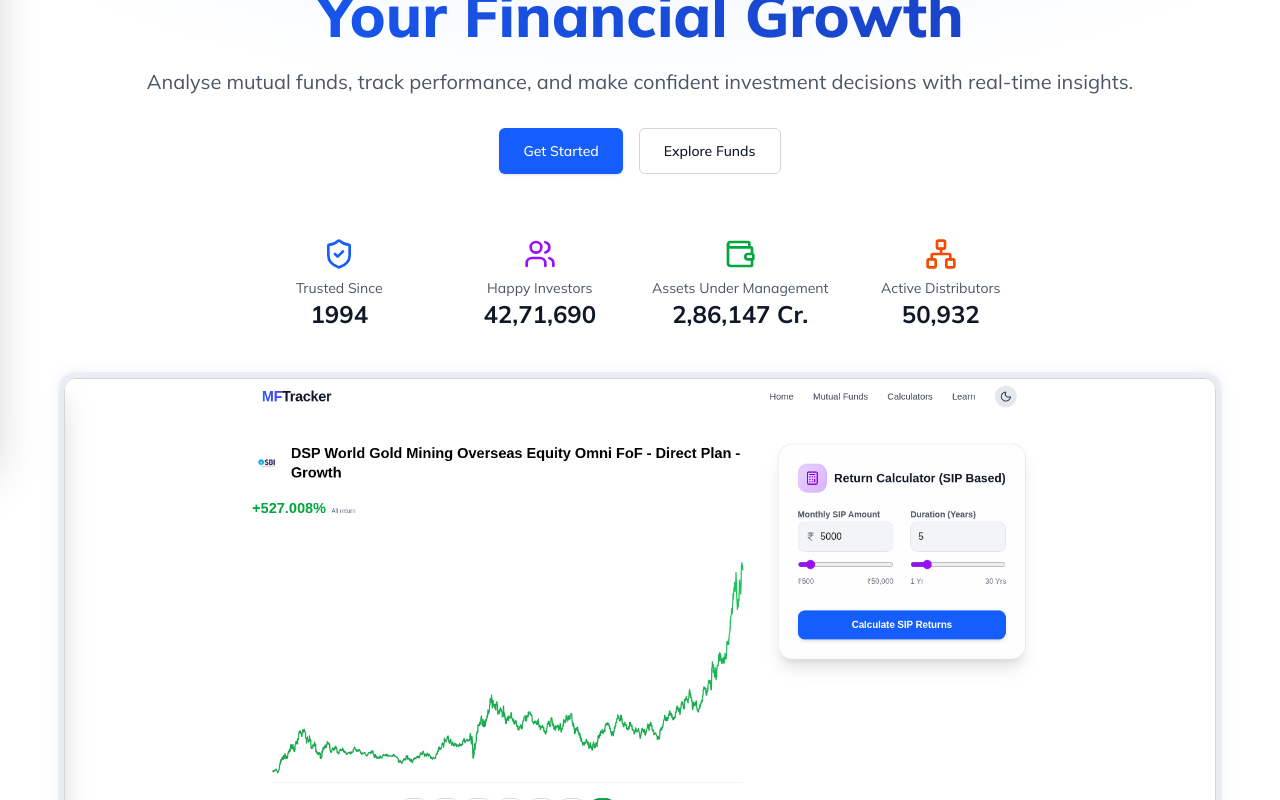
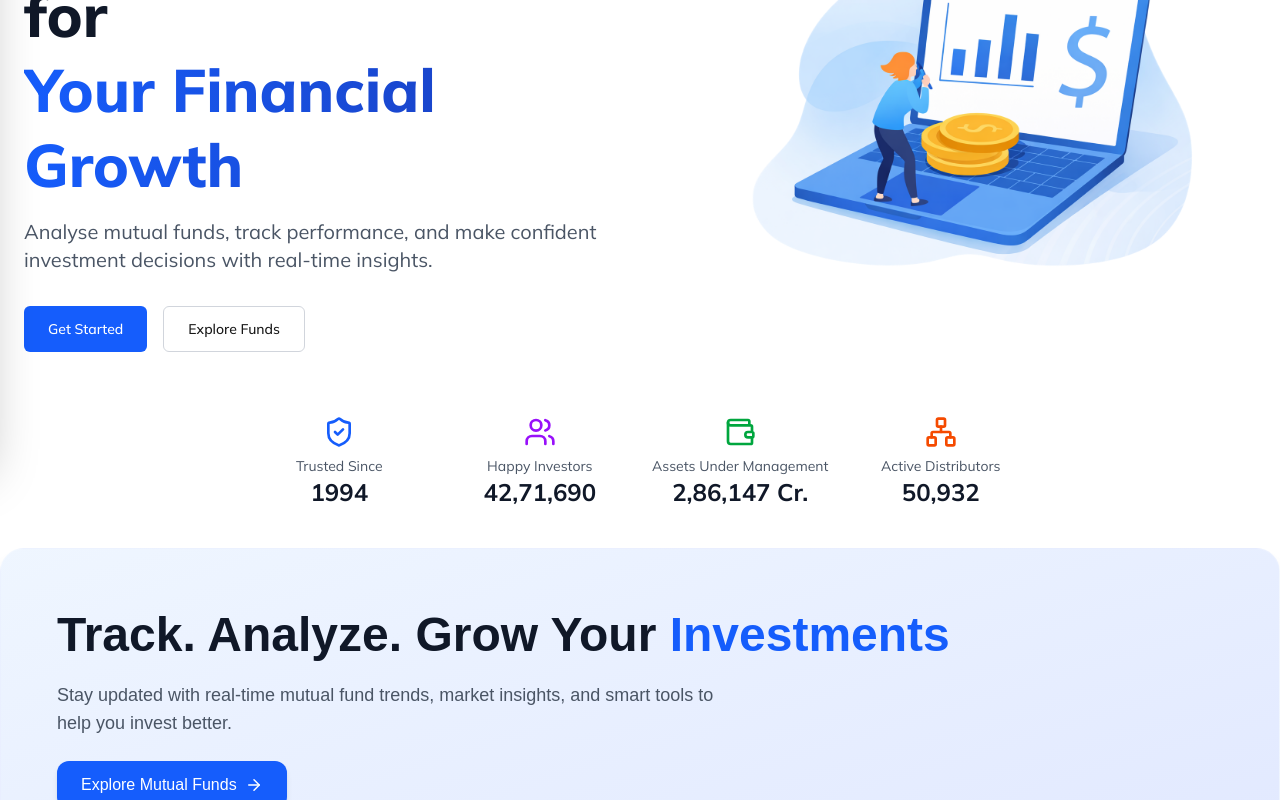
Before and after one commit to mithalesh-mk/fundBank-app, a Next.js app: page / in a window 1280 px wide. Shown: the part 340-1140 px from the top of the page. Built offline with nearby package versions, Linux system fonts and the light colour scheme.

Commit message:
home page layout

```diff
--- a/app/mutual-funds/[schemeId]/page.tsx
+++ b/app/mutual-funds/[schemeId]/page.tsx
@@ -159,7 +159,7 @@ export default function Graph() {
           {/* Fund Heading + Logo */}
           <div className="mb-6 flex items-center gap-4">
             <img
-              src="https://res.cloudinary.com/duvp4yuyu/image/upload/v1765475412/dsp-mutual-fund_nrbmh8.png"
+              src={fundMeta?.amc_img}
               alt="Fund Logo"
               className="w-12 h-12 rounded-md"
             />
--- a/app/mutual-funds/page.tsx
+++ b/app/mutual-funds/page.tsx
@@ -345,11 +345,10 @@ export default function MutualFunds() {
                   >
                     <td className="px-6 py-3 flex items-center gap-3 max-w-64 md:max-w-full">
                       <img
-                        src={
-                          'https://logo.clearbit.com/sbi.co.in'
-                        }
+                        src={fund.amc_img}
+                        alt={fund.display_name}
                         onError={(e) => (e.currentTarget.src = '/mf.png')}
-                        className="w-8 h-8 rounded"
+                        className="w-8 h-8 rounded object-contain"
                       />
                       <a
                         href={`/mutual-funds/${fund.scheme_code}`}
@@ -358,7 +357,6 @@ export default function MutualFunds() {
                         {fund?.display_name || '—'}
                       </a>
                     </td>
-
                     <td className="px-6 py-3 hidden md:table-cell whitespace-nowrap text-sm max-w-48 md:max-w-full">
                       {fund?.sub_category || '—'}
                     </td>
--- a/components/Hero.tsx
+++ b/components/Hero.tsx
@@ -1,18 +1,22 @@
-import Image from 'next/image';
-import Stats from './Stats';
+import Image from "next/image";
+import Stats from "./Stats";
 
 const Hero = () => {
   return (
-    <div
+    <section
       className="
-        w-full flex justify-center text-center px-6
-
+        w-full px-6
         bg-[radial-gradient(ellipse_80%_50%_at_50%_-20%,hsl(210,100%,90%),transparent)]
         dark:bg-[radial-gradient(ellipse_80%_50%_at_50%_-20%,hsl(210,100%,16%),transparent)]
       "
     >
-      <div className="w-full font-mulish mt-28 relative">
-        <div className="absolute inset-0 rounded-full pointer-events-none"></div>
+      <div className="max-w-7xl mx-auto pt-28 font-mulish">
+
+        {/* ---------------- HERO ROW ---------------- */}
+        <div className="grid grid-cols-1 md:grid-cols-2 gap-12 items-center">
+
+          {/* LEFT CONTENT */}
+          <div className="text-center md:text-left">
             <div
               className="
                 inline-flex items-center gap-2 px-4 py-2 rounded-full border backdrop-blur-sm
@@ -30,12 +34,8 @@ const Hero = () => {
                 Trusted by 100,000+ investors
               </span>
             </div>
-        <h1
-          className="
-            text-4xl md:text-6xl font-extrabold leading-tight mt-4
-            text-gray-900 dark:text-white
-          "
-        >
+
+            <h1 className="text-4xl md:text-6xl font-extrabold leading-tight mt-4 text-gray-900 dark:text-white">
               Smarter Investing for
               <span
                 className="
@@ -47,108 +47,59 @@ const Hero = () => {
                 Your Financial Growth
               </span>
             </h1>
-        <p
-          className="
-            text-lg md:text-xl mt-4
-            text-gray-600 dark:text-gray-300
-          "
-        >
-          Analyse mutual funds, track performance, and make confident investment
-          decisions with real-time insights.
+
+            <p className="text-lg md:text-xl mt-4 text-gray-600 dark:text-gray-300">
+              Analyse mutual funds, track performance, and make confident
+              investment decisions with real-time insights.
             </p>
-        <div className="mt-8 flex justify-center gap-4">
-          {/* PRIMARY BUTTON — shadcn-style */}
-          <button
-            className="
-      inline-flex items-center justify-center
-      px-6 py-3
-      rounded-md
-      text-sm font-medium
-      bg-blue-600 text-white
-      shadow-sm
-      hover:bg-blue-700
-      active:bg-blue-800
-      transition-colors
-      focus-visible:outline-none
-      focus-visible:ring-2
-      focus-visible:ring-blue-500
-      focus-visible:ring-offset-2
-    "
-          >
+
+            <div className="mt-8 flex justify-center md:justify-start gap-4">
+              <button className="px-6 py-3 rounded-md text-sm font-medium bg-blue-600 text-white hover:bg-blue-700 transition">
                 Get Started
               </button>
 
-          {/* SECONDARY BUTTON — shadcn outline */}
-          <button
-            className="
-      inline-flex items-center justify-center
-      px-6 py-3
-      rounded-md
-      text-sm font-medium
-      border
-      bg-white text-gray-900
-      border-gray-300
-
-      hover:bg-gray-100
-      active:bg-gray-200
-
-      dark:bg-transparent dark:text-white
-      dark:border-gray-700
-      dark:hover:bg-gray-800/60
-      dark:active:bg-gray-700/60
-
-      transition-colors
-      focus-visible:outline-none
-      focus-visible:ring-2
-      focus-visible:ring-blue-500
-      focus-visible:ring-offset-2
-      dark:focus-visible:ring-offset-gray-900
-    "
-          >
+              <button className="px-6 py-3 rounded-md text-sm font-medium border border-gray-300 dark:border-gray-700 dark:text-white hover:bg-gray-100 dark:hover:bg-gray-800 transition">
                 Explore Funds
               </button>
             </div>
-        <Stats/>
-        <div className="mt-12 w-full">
-          <div
-            className="
-      relative w-full max-w-6xl mx-auto overflow-hidden rounded-xl
+          </div>
 
-      /* Light mode border + outline + glow */
-      border-[1px] border-gray-300
-      outline-[6px] outline outline-[hsla(220,25%,80%,0.2)]
-      shadow-[0_0_12px_8px_hsla(220,25%,80%,0.2)]
-
-      /* Dark mode border + outline + glow */
-      dark:border-gray-700
-      dark:outline-[6px] dark:outline-[hsla(220,20%,42%,0.1)]
-      dark:shadow-[0_0_24px_12px_hsla(210,100%,25%,0.2)]
-      bg-white/10 dark:bg-black/10
-      backdrop-blur-md
-    "
-          >
-            {/* Light Mode Image */}
+          {/* RIGHT IMAGE */}
+          <div className="flex justify-center md:justify-end">
             <Image
-              src="/ligth_hero.png"
-              alt="hero light"
-              width={1600}
-              height={900}
-              className="w-full h-auto object-cover block dark:hidden"
-            />
-
-            {/* Dark Mode Image */}
-            <Image
-              src="/dark_hero.png"
-              alt="hero dark"
-              width={1600}
-              height={900}
-              className="w-full h-auto object-cover hidden dark:block"
+              src="/ggg.png"
+              alt="Investment Dashboard"
+              width={600}
+              height={420}
+              className="rounded-xl"
+              priority
             />
           </div>
         </div>
+
+        {/* ---------------- TRUST STATS ---------------- */}
+        <div
+          className="
+            mt-15 gap-8
+            text-center
+          "
+        >
+          <Stats />
         </div>
+
       </div>
+    </section>
   );
 };
 
 export default Hero;
+
+/* ---------------- STAT COMPONENT ---------------- */
+const Stat = ({ title, value }: { title: string; value: string }) => (
+  <div>
+    <p className="text-sm text-gray-500 dark:text-gray-400">{title}</p>
+    <p className="text-2xl md:text-3xl font-bold text-gray-900 dark:text-white mt-1">
+      {value}
+    </p>
+  </div>
+);
```
Also changed, not shown: public/ggg.png (added), public/mf1.png (added). Lines whose indentation alone changed are shown as unchanged.
